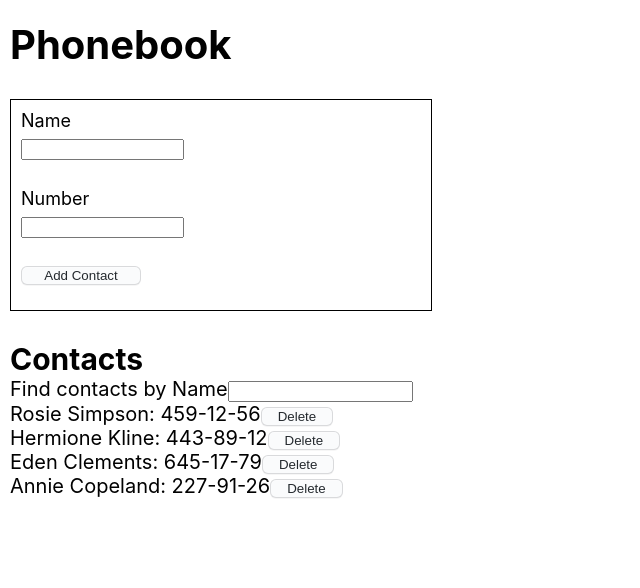
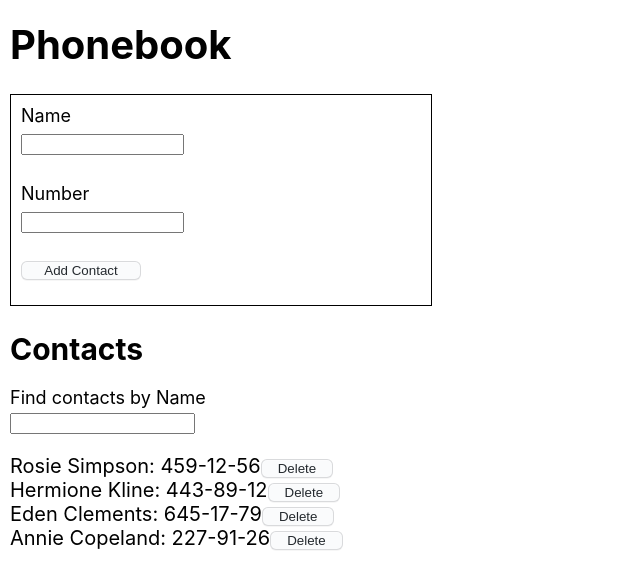
Before and after one commit to Mateusz-Gonera/goit-react-hw-02-phonebook, a React (Create React App) app: page / in a window 1280 px wide. Shown: the top 588 px of the page, without its empty margins (0-640 px from the left). Built offline with nearby package versions, Linux system fonts and the light colour scheme.

Commit message:
styling filter done

```diff
--- a/src/components/ContactForm/ContactForm.module.css
+++ b/src/components/ContactForm/ContactForm.module.css
@@ -5,7 +5,7 @@
   height: 190px;
   width: 400px;
   padding: 10px;
-  margin: 30px 0;
+  margin: 25px 0;
 }
 
 .label {
--- a/src/components/Filter/Filter.module.css
+++ b/src/components/Filter/Filter.module.css
@@ -0,0 +1,10 @@
+.label {
+    margin-top: 20px;
+    margin-bottom: 20px;
+    font-size: 18px;
+}
+
+.input {
+    display: block;
+    margin-top: 5px;
+}
```
